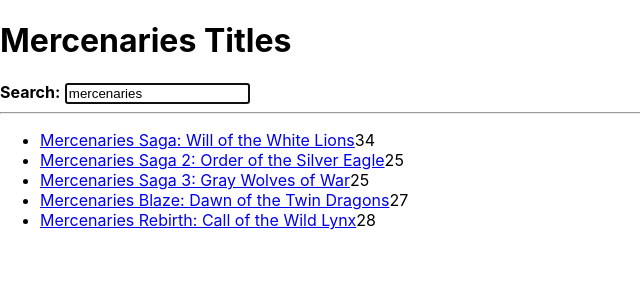
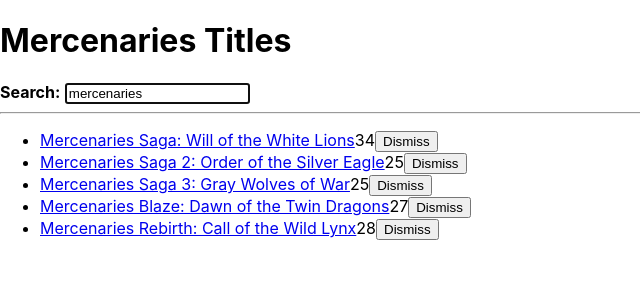
Before and after one commit to thepersonclass/roadtoreact, a React (Create React App) app in the folder mercenaries-guide/: page / in a window 1280 px wide. Shown: the top 300 px of the page, without its empty margins (0-640 px from the left). Built offline with nearby package versions, Linux system fonts and the light colour scheme.

Commit message:
Exercise: Inline Handler in JSX
In this exercise we added an inline handler in the input and label component that calls a callback function which deletes a passed item from the games list in the app component.

```diff
--- a/mercenaries-guide/src/App.jsx
+++ b/mercenaries-guide/src/App.jsx
@@ -14,7 +14,7 @@ const useSemiPersistentState = (key, initialState) => {
 };
 
 const App = () => {
-  const games = [
+  const gamesList = [
     {
       title: 'Mercenaries Saga: Will of the White Lions',
       url: 'https://www.nintendo.com/store/products/mercenaries-saga-chronicles-switch/',
@@ -59,8 +59,18 @@ const App = () => {
 
   const [searchTerm, setSearchTerm] = useSemiPersistentState('search', 'mercenaries');
 
+  const [games, setGames] = React.useState(gamesList);
+
   const handleSearch = (event) => {
     setSearchTerm(event.target.value);
+  }
+
+  const handleRemoveGame = (item) => {
+    const newGame = games.filter(
+      (game) => item.objectID !== game.objectID
+    );
+
+    setGames(newGame);
   }
 
   const searchedGames = games.filter(({title}) => title.toLowerCase().includes(searchTerm.toLowerCase()))
@@ -80,36 +90,43 @@ const App = () => {
 
       <hr />
 
-      <List list={searchedGames}/>
+      <List list={searchedGames} onRemoveItem={handleRemoveGame} />
 
     </div>
   )
 }
 
-const List = ({ list }) => {
+const List = ({ list, onRemoveItem }) => {
   return (
     <ul>
-       {list.map(({ objectID, ...item }) => {
+       {list.map((item) => {
          return (
-          <Item key={objectID} {...item} />
+          <Item
+            key={item.objectID}
+            item={item}
+            onRemoveItem={onRemoveItem}
+          />
         );
        })}
     </ul>
   );
 }
 
-const Item = ({ title, url, author, num_comments, points }) => {
-  return (
-    <li>
-      <span>
-        <a href={url}>{title}</a>
-      </span>
-      <span>{author}</span>
-      <span>{num_comments}</span>
-      <span>{points}</span>
-    </li>
-  );
-}
+const Item = ({ item, onRemoveItem }) => (
+  <li>
+    <span>
+      <a href={item.url}>{item.title}</a>
+    </span>
+    <span>{item.author}</span>
+    <span>{item.num_comments}</span>
+    <span>{item.points}</span>
+    <span>
+      <button type="button" onClick={() => onRemoveItem(item)}>
+        Dismiss
+      </button>
+    </span>
+  </li>
+);
 
 const InputWithLabel = ({
   id,
```
